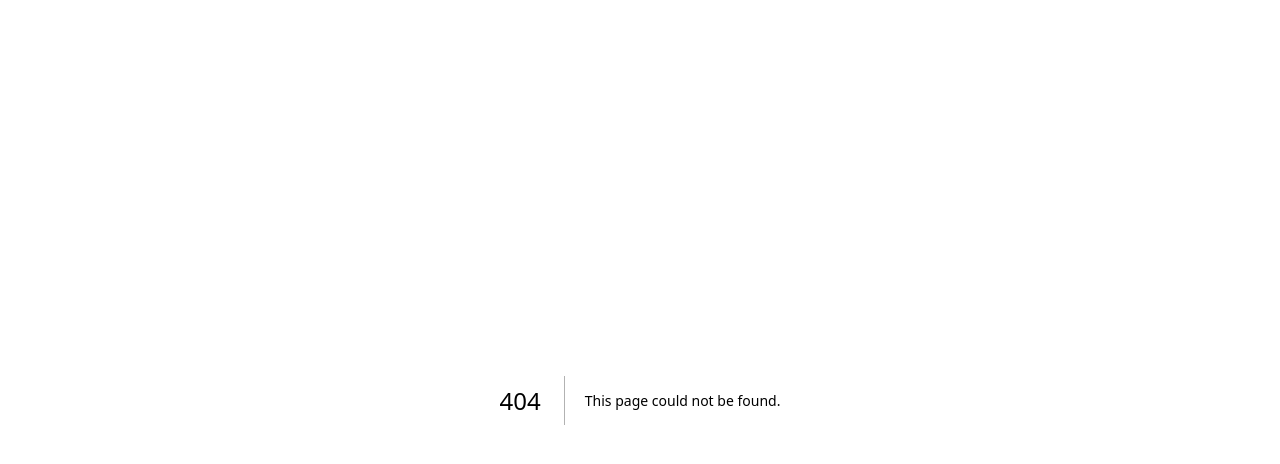
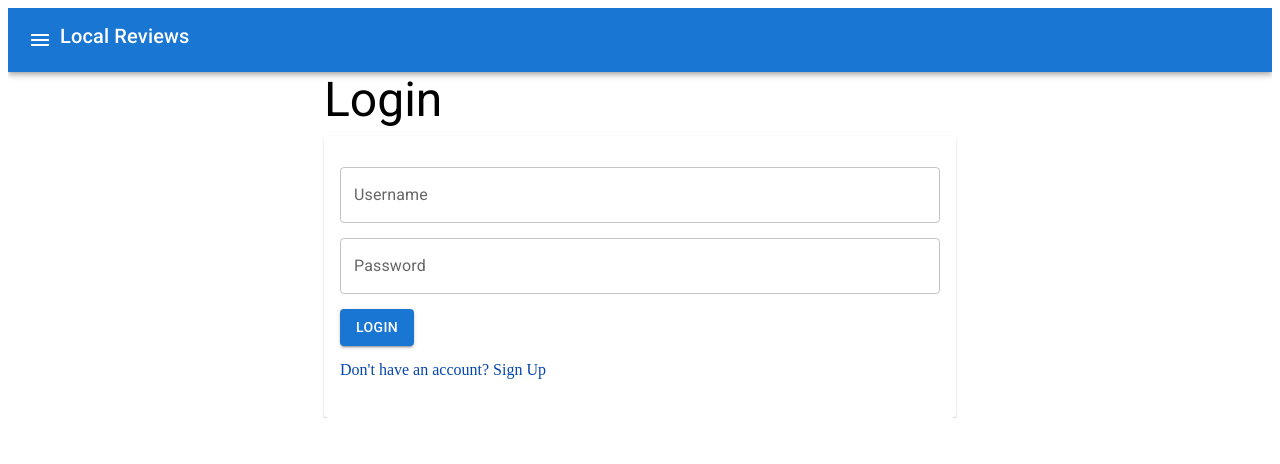
Before and after one commit to Spydirwebb/django, a Next.js app in the folder django_next/frontend/: page /account/login in a window 1280 px wide. Before the commit this address had no page. Shown: the top 464 px of the page. Built offline with nearby package versions, Linux system fonts and the light colour scheme.

Commit message:
login page created

```diff
--- /dev/null
+++ b/django_next/frontend/pages/account/login.js
@@ -0,0 +1,80 @@
+import Layout from '../../components/Layout'
+import Link from 'next/link'
+import styled from "@emotion/styled"
+import { CardContent, Card, Typography, TextField, Button } from '@mui/material'
+
+export default function LoginPage(  ) {
+    return (
+      <LoginPageStyled>
+      <Layout>
+        <div>
+            <div className='form'>
+                <Typography variant='h3' className='title'>Login</Typography>
+                <Card>
+                    <CardContent>
+                        <form>
+                            <div className='input'>
+                                <TextField label='Username' fullWidth />
+                            </div>
+                            <div className='input'>
+                                <TextField label='Password' inputProps={{'type': 'password'}} fullWidth />
+                            </div>
+                            <div className='input'>
+                                <Button variant='contained' color='primary'>Login</Button>
+                            </div>
+                            <div className='linkContainer'>
+                                <Link href='account/register' className='link'>Don't have an account? Sign Up</Link>
+                            </div>
+                        </form>
+                    </CardContent>
+                </Card>
+            </div>
+        </div>
+      </Layout>
+      </LoginPageStyled>
+    )
+  }
+
+  /*
+  export async function getServerSideProps() {
+    const { data } = await axios.get(`${process.env.NEXT_PUBLIC_DB_BASE_URL}/categories`)
+
+    return {
+      props: {
+        categories: data
+      }
+    }
+  }
+*/
+const LoginPageStyled = styled("LoginPage")({
+    '.form': {
+        marginTop: '35px',
+        width: '50%',
+        margin: '0 auto'
+    },
+    '.title': {
+        marginBottom: '8px'
+    },
+    '.input': {
+        margin: '15px 0'
+    },
+    '.linkContainer':{
+        margin: '15px 0'
+    },
+    '.link':{
+        color: '#0645AD',
+        transition: '0.3s',
+        '&:hover': {
+            color: '#3366BB',
+            transition: '0.3s',
+        }
+    },
+    '@media only screen and (max-width: 768px)':{
+        '.form': {
+            width: '100%',
+            padding: '0 10px',
+        }
+    }
+
+
+})
```
Also changed, not shown: 1 other file (tests, documents, lock files or other folders).
